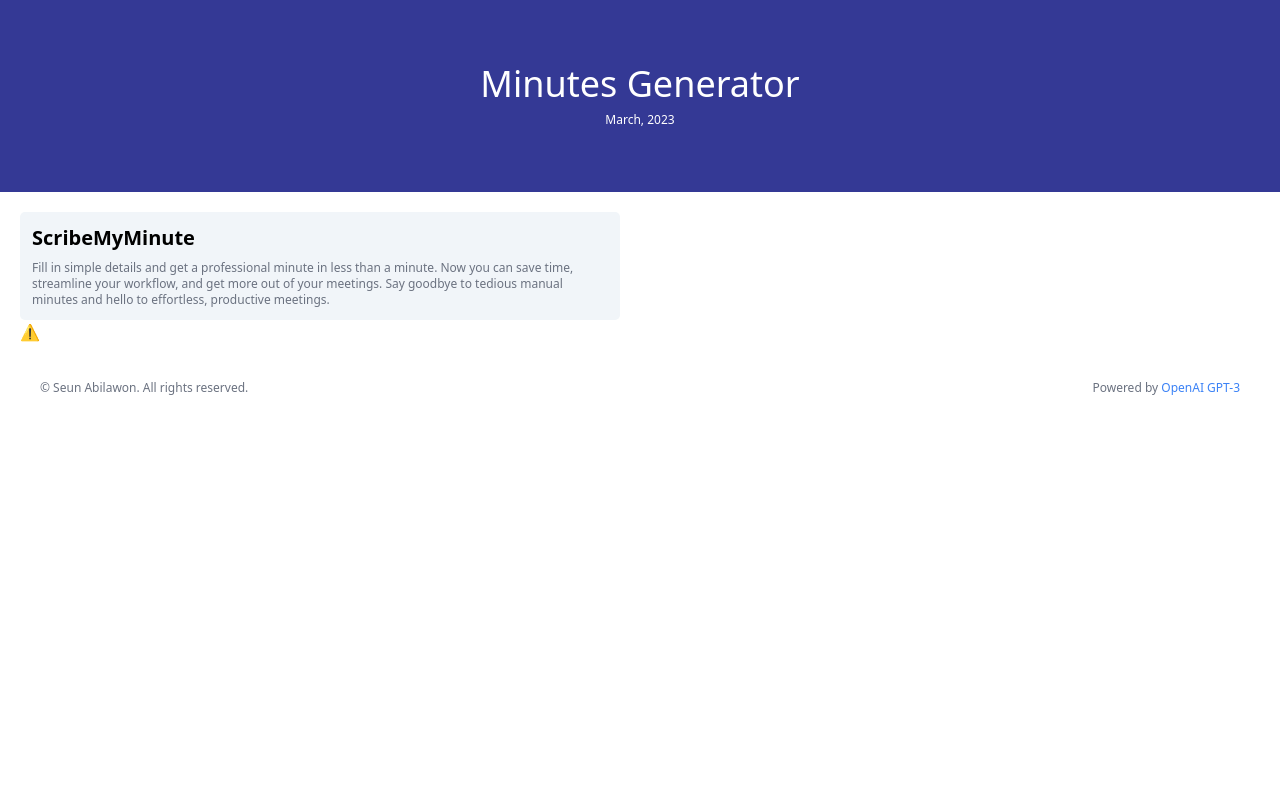
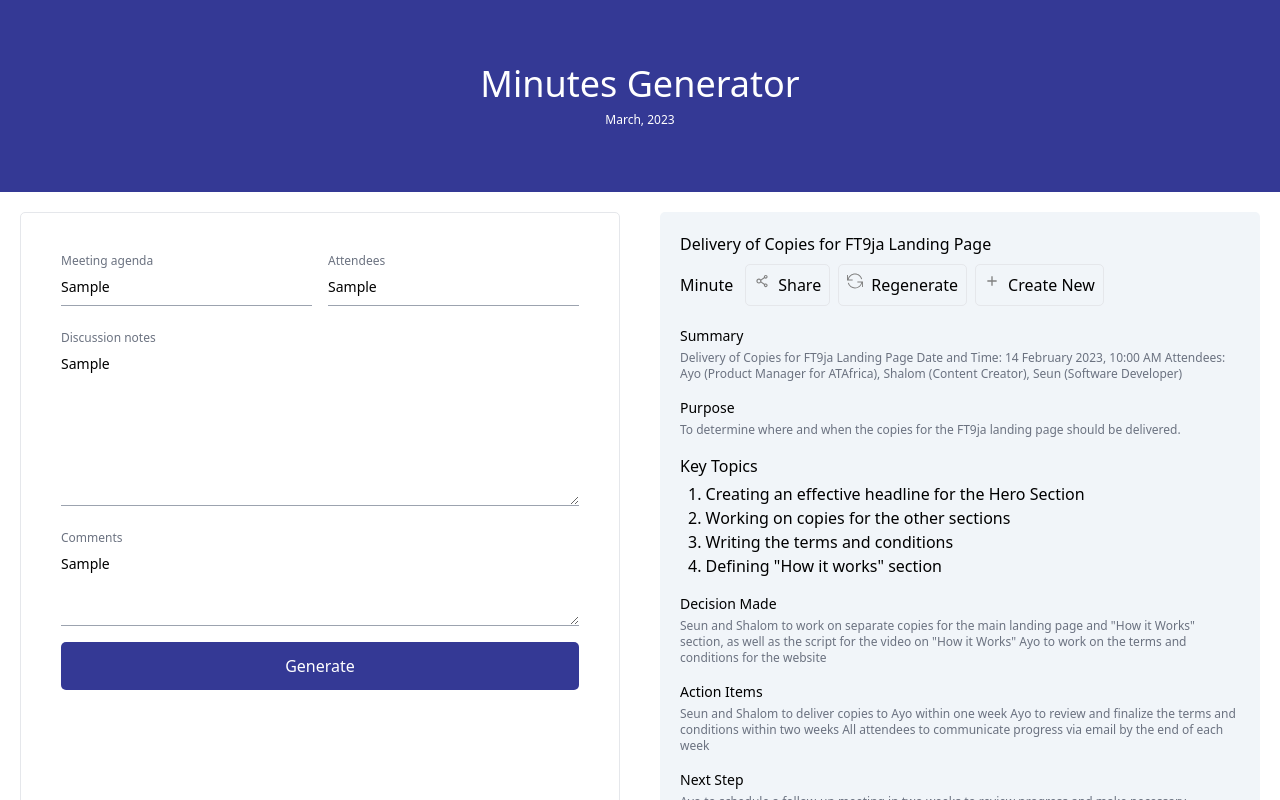
Before and after one commit to seunthegreat/scribeMyMinute, a React (Vite) app: page / in a window 1280 px wide. Both pictures are taken after typing "Sample", "Sample", "Sample", "Sample" into the empty fields and a click on the button "Generate". Shown: the top 800 px of the page. Built offline with nearby package versions, Linux system fonts and the light colour scheme; no server answers.

Commit message:
added Minute component

```diff
--- a/src/App.tsx
+++ b/src/App.tsx
@@ -1,17 +1,25 @@
-import { Header, Info, Footer, Form } from './component';
+import { Header, Info, Footer, Form, Minute } from './component';
 import { appConstants } from './constants';
+import { useStateContext } from './context/ContextProvider';
 import { layout } from './style';
 
-const {currentMonthAndYear, owner} = appConstants;
+const {currentMonthAndYear, owner, mock} = appConstants; //-->Constants
 
 const  App = (): JSX.Element  => {
+  const { state, dispatch } = useStateContext();
+  const { showMinute } = state;
+
   return (
     <div className='flex flex-col justify-center items-center w-full'>
       <Header monthAndYear={currentMonthAndYear}/>
-
       <div className={layout.sectionItems}>
         <Form />
-        <Info />
+        { !showMinute ?
+            <Info />  :
+            <Minute
+              result={mock.minuteResult}
+              onCreateNew={() => dispatch({type: 'HIDE_MINUTE'})} />
+            }
       </div>
       <Footer owner={owner} />
     </div>
--- a/src/component/Form.tsx
+++ b/src/component/Form.tsx
@@ -2,13 +2,10 @@
 import { useStateContext } from '../context/ContextProvider';
 import { Input, Button } from './';
 
+const Form: React.FC = (): JSX.Element => {
+  const { dispatch } = useStateContext();
 
-const Form: React.FC = (): JSX.Element => {
-  const { state, dispatch } = useStateContext();
-  const { showMinute  } = state;
   return (
-    <>
-      {!showMinute &&
     <div className="p-10 border m-5 rounded-[5px] ">
       <div className='flex flex-col justify-between'>
         <div className='grid grid-cols-2 gap-4'>
@@ -23,12 +20,9 @@
         <div className=''>
           <Input label="Comments" type={'text-area'} sx="h-20" />
         </div>
-
         <Button title={"Generate"} onClick={() => dispatch({type: 'SHOW_MINUTE'})}/>
       </div>
     </div>
-       }
-    </>
   );
 };
 
--- a/src/component/Minute.tsx
+++ b/src/component/Minute.tsx
@@ -1,15 +1,12 @@
-import React, { FC } from 'react';
-import { text } from '../style';
+import { FunctionComponent } from 'react';
 import { AiOutlineShareAlt } from 'react-icons/ai';
+import { MdOutlineAdd } from 'react-icons/md';
 import { TfiReload } from 'react-icons/tfi';
-import { MdOutlineAdd } from "react-icons/md"
+import { Note } from '.';
 
-type Topic = {
-  id: number;
-  topics: string;
-};
-
-type Result = {
+export interface MinuteProps {
+  onCreateNew?: () => void;
+  result: {
     title: string;
     summary: {
       title: string;
@@ -19,34 +16,71 @@
       title: string;
       body: string;
     };
-  actionItems: {
+    keyTopics: {
       title: string;
-    body: string;
-  };
-  nextSteps : {
-    title: string;
-    body: string;
+      topics: {
+        topics: string;
+        id: number;
+      }[];
     };
     decisionMade: {
       title: string;
       body: string;
     };
-  keyTopics: {
+    actionItems: {
       title: string;
-    topics: Topic[];
+      body: string;
+    };
+    nextSteps: {
+      title: string;
+      body: string;
+    };
   };
 };
 
-type NoteProps = {
-  title: string;
-  body: string;
+const Minute: FunctionComponent<MinuteProps> = ({ onCreateNew, result }) => {
+  return (
+    <div className='p-5'>
+      <div className='flex flex-col bg-slate-100 p-5 rounded-[5px]'>
+        <div className='flex flex-row items-center justify-between'>
+          <div className='flex flex-col'>
+            <p className='text-subHeading mb-2'>{result.title}</p>
+            <div className='flex flex-row mb-5 items-center'>
+              <p className='text-body mr-3'>Minute</p>
+              <button className='hover:scale-105 flex flex-row border p-2 rounded-[5px] mr-2'>
+                <AiOutlineShareAlt style={{ color: 'gray' }} />
+                <p className='text-body ml-2'>Share</p>
+              </button>
+              <button className='hover:scale-105 flex flex-row border p-2 rounded-[5px] mr-2'>
+                <TfiReload style={{ color: 'gray' }} />
+                <p className='text-body ml-2'>Regenerate</p>
+              </button>
+              <button
+                onClick={onCreateNew}
+                className='hover:scale-105 flex flex-row border p-2 rounded-[5px]'
+              >
+                <MdOutlineAdd style={{ color: 'gray' }} />
+                <p className='text-body ml-2'>Create New</p>
+              </button>
+            </div>
+          </div>
+        </div>
+        <Note title={result.summary.title} body={result.summary.body} />
+        <Note title={result.purpose.title} body={result.purpose.body} />
+        <div className='mb-4'>
+          <p className='text-normal mb-1'>{result.keyTopics.title}</p>
+          {result.keyTopics.topics.map((item, index) => (
+            <p key={index} className='text-body ml-2'>
+              {index + 1}. {item.topics}
+            </p>
+          ))}
+        </div>
+        <Note title={result.decisionMade.title} body={result.decisionMade.body} />
+        <Note title={result.actionItems.title} body={result.actionItems.body} />
+        <Note title={result.nextSteps.title} body={result.nextSteps.body} />
+      </div>
+    </div>
+  );
 };
 
-
-const Minute = () => {
-  return (
-    <div>Minute</div>
-  )
-}
-
 export default Minute;
--- /dev/null
+++ b/src/component/Note.tsx
@@ -0,0 +1,16 @@
+import React from 'react';
+import { text } from '../style';
+
+interface NoteProps {
+  title: string;
+  body: string;
+};
+
+const Note: React.FC<NoteProps> = ({ title, body }) => (
+  <div className='mb-4'>
+    <p className={`${text.normal} mb-1`}>{title}</p>
+    <p className={`${text.body}`}>{body}</p>
+  </div>
+);
+
+export default Note;
--- a/src/component/index.tsx
+++ b/src/component/index.tsx
@@ -5,3 +5,4 @@
 export { default as Input } from "./Input";
 export { default as Button } from "./Button";
 export { default as Minute } from "./Minute";
+export { default as Note } from "./Note";
--- a/src/constants/index.ts
+++ b/src/constants/index.ts
@@ -1,4 +1,5 @@
 import dateUtils from "../utils/dateUtils";
+import { MinuteProps } from "../component/Minute";
 
 export interface InfoProps {
   info: {
@@ -7,9 +8,12 @@
   }
 }
 
-export interface AppProps {
+export interface AppProps extends MinuteProps {
   currentMonthAndYear: string;
   owner: string;
+  mock: {
+    minuteResult:  MinuteProps['result'];
+  };
 }
 
 export const contents: InfoProps = {
@@ -21,7 +25,80 @@
   }
 };
 
+
+
 export const appConstants: AppProps = {
-  currentMonthAndYear : dateUtils.getCurrentMonthAndYear(),
-  owner : "Seun Abilawon"
+  currentMonthAndYear: dateUtils.getCurrentMonthAndYear(),
+  owner: "Seun Abilawon",
+  mock: {
+    minuteResult: {
+      title: "Delivery of Copies for FT9ja Landing Page",
+      summary: {
+        title: "Summary",
+        body: `Delivery of Copies for FT9ja Landing Page
+          Date and Time: 14 February 2023, 10:00 AM
+          Attendees: Ayo (Product Manager for ATAfrica), Shalom (Content Creator), Seun (Software Developer)`
+      },
+      purpose: {
+        title: "Purpose",
+        body: "To determine where and when the copies for the FT9ja landing page should be delivered."
+      },
+      actionItems: {
+        title: "Action Items",
+        body: `Seun and Shalom to deliver copies to Ayo within one week
+          Ayo to review and finalize the terms and conditions within two weeks
+          All attendees to communicate progress via email by the end of each week`,
+      },
+      nextSteps: {
+        title: "Next Step",
+        body: `Ayo to schedule a follow-up meeting in two weeks to review progress and make necessary adjustments
+          The meeting was productive, with the attendees discussing the main topics of creating effective headlines for the
+          Hero section, working on copies for other sections, writing terms and conditions, and defining "How it works" section.
+          It was agreed that Seun and Shalom would create separate copies for the main landing page and "How it Works" section,
+          as well as the script for the video on "How it Works". Ayo's task is to work on the terms and conditions
+          for the website.`
+      },
+      decisionMade: {
+        title: "Decision Made",
+        body: `Seun and Shalom to work on separate copies for the main landing page and "How it Works" section, as well as the script for the video on
+          "How it Works" Ayo to work on the terms and conditions for the website`,
+      },
+      keyTopics: {
+        title: "Key Topics",
+        topics: [
+          { id: 1, topics: 'Creating an effective headline for the Hero Section' },
+          { id: 2, topics: 'Working on copies for the other sections' },
+          { id: 3, topics: 'Writing the terms and conditions' },
+          { id: 4, topics: 'Defining "How it works" section' }
+        ]
+      }
+    }
+  },
+  result: {
+    title: "",
+    summary: {
+      title: "",
+      body: ""
+    },
+    purpose: {
+      title: "",
+      body: ""
+    },
+    keyTopics: {
+      title: "",
+      topics: []
+    },
+    decisionMade: {
+      title: "",
+      body: ""
+    },
+    actionItems: {
+      title: "",
+      body: ""
+    },
+    nextSteps: {
+      title: "",
+      body: ""
+    }
+  }
 }
```
Also changed, not shown: src/context/ContextProvider.tsx (+1 -6 lines). Lines whose indentation alone changed are shown as unchanged.
